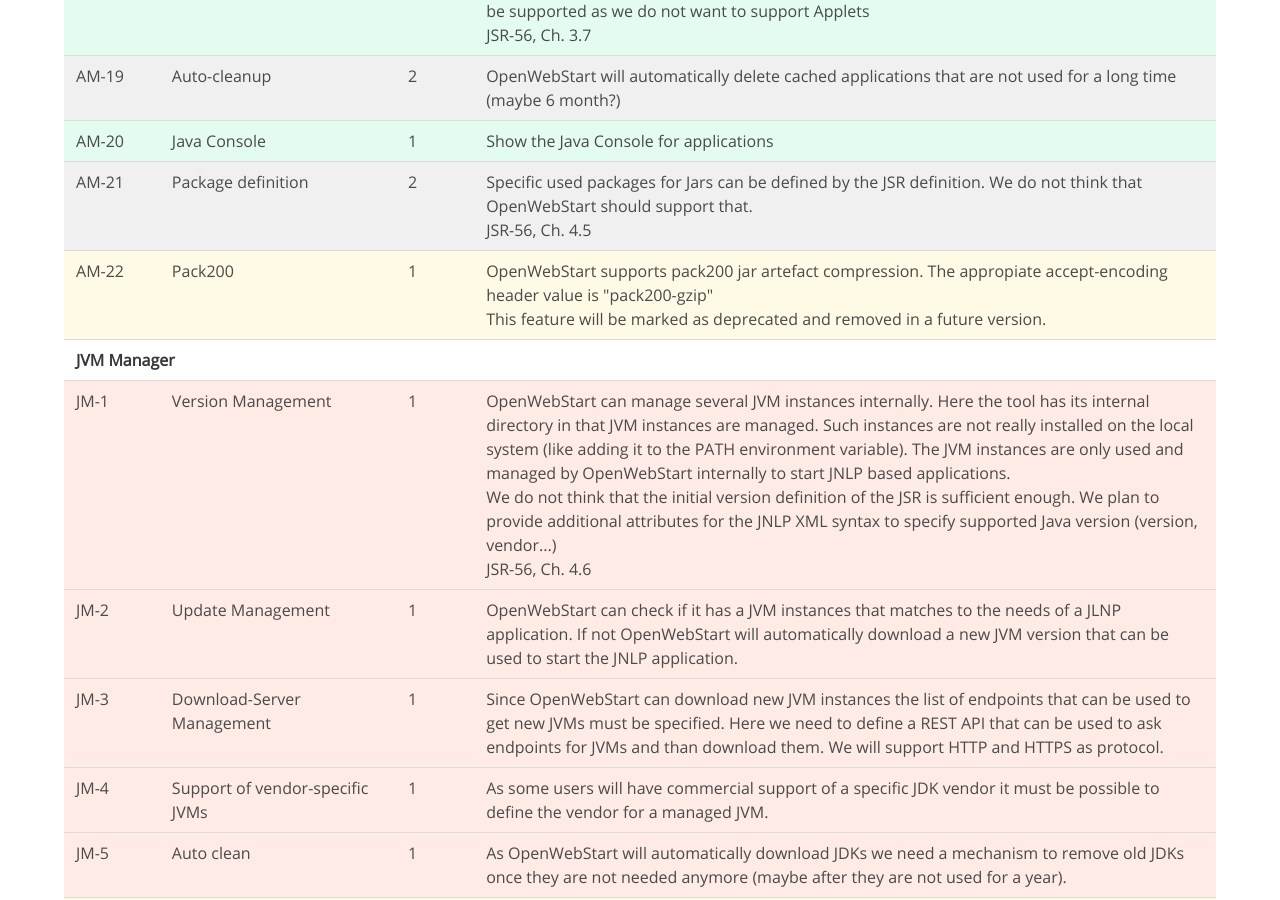
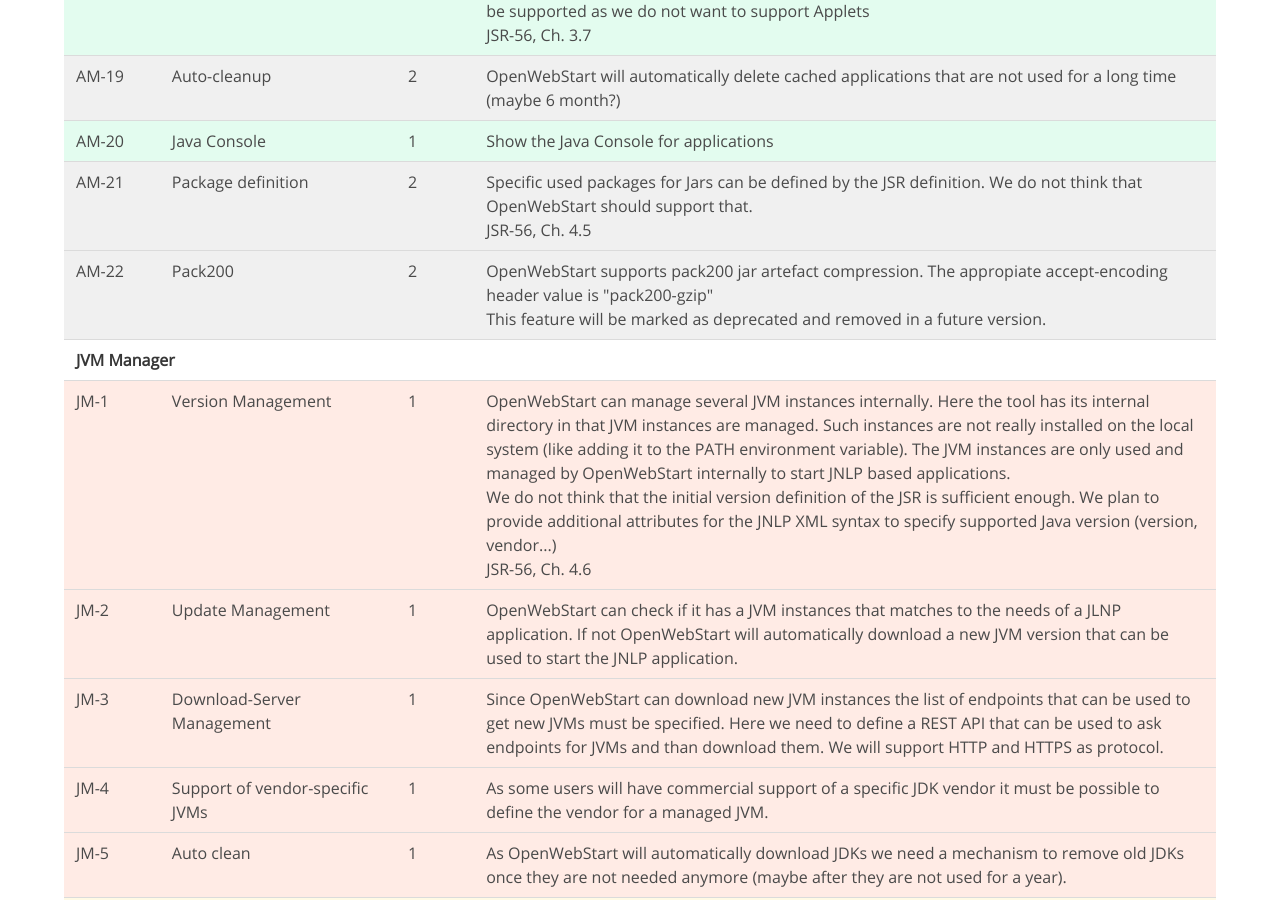
Before and after one commit to karakun/openwebstart-page, a Jekyll site: the page built from features.md, in a window 1280 px wide and 900 px high, scrolled down 3823 px. Built offline with Jekyll 4.4.1, drawn with Linux system fonts in a browser that asks for light colours; comment, search, counter and statistics services are not loaded.

Commit message:
Mark pack200 as low priority

```diff
--- a/features.md
+++ b/features.md
@@ -336,10 +336,10 @@
         JSR-56, Ch. 4.5
     </td>
 </tr>
-<tr class="feature-partially">
+<tr class="feature-low-priority">
     <td>AM-22</td>
     <td>Pack200</td>
-    <td>1</td>
+    <td>2</td>
     <td>
         OpenWebStart supports pack200 jar artefact compression. The appropiate accept-encoding header value is &quot;pack200-gzip&quot;<br/>
         This feature will be marked as deprecated and removed in a future version.
```
